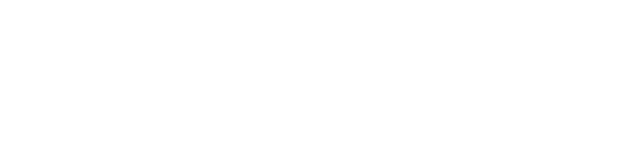
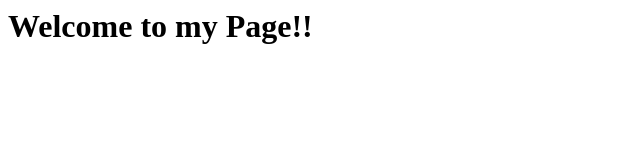
Before and after one commit to vvishnoi/vvishnoi.github.io, a plain HTML site: page index.html in a window 1280 px wide. Shown: the whole page, without its empty margins (0-640 px from the left). Drawn offline with Linux system fonts and the light colour scheme.

Commit message:
Update index.html

```diff
--- a/index.html
+++ b/index.html
@@ -1,4 +1,5 @@
 <html>
 <body>
+  <h1> Welcome to my Page!!</h1>
 </body>
 </html>
```
